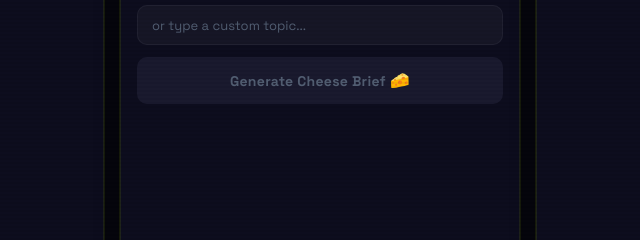
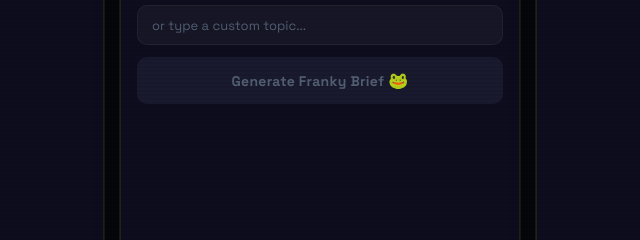
Before and after one commit to accykiwi/gifpond, a website: page public/index.html in a window 1280 px wide. Shown: the part 298-538 px from the top of the page, 320-960 px from the left. Drawn offline with nearby package versions, Linux system fonts and the light colour scheme; no server answers.

Commit message:
Fix generate button text in HTML (Cheese Brief → Franky Brief)

```diff
--- a/public/index.html
+++ b/public/index.html
@@ -125,8 +125,8 @@
           </div>
           <button class="generate-btn" id="generateBtn" disabled>
             <span id="generateBtnContent">
-              <span>Generate Cheese Brief</span>
-              <span class="btn-emoji">🧀</span>
+              <span>Generate Franky Brief</span>
+              <span class="btn-emoji">🐸</span>
             </span>
           </button>
           <div id="concept-preview"></div>
```
